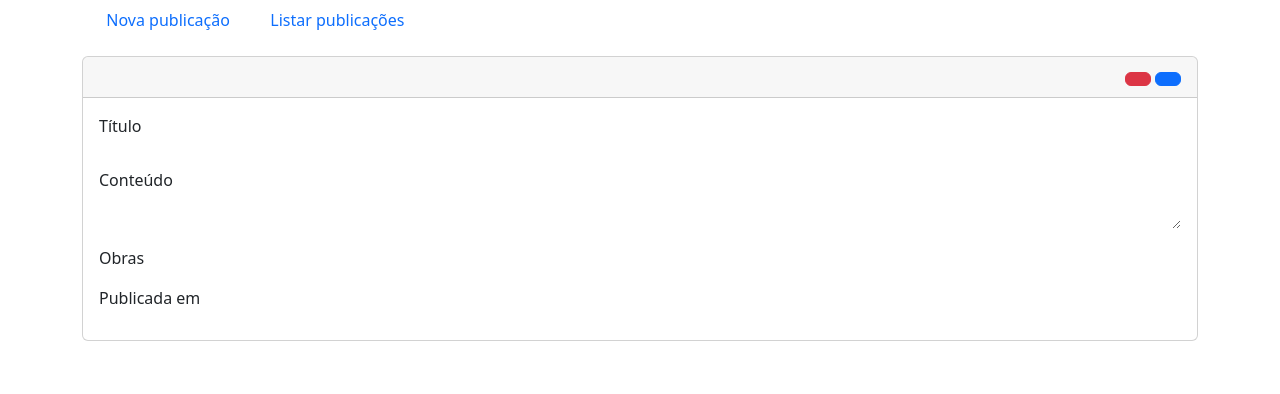
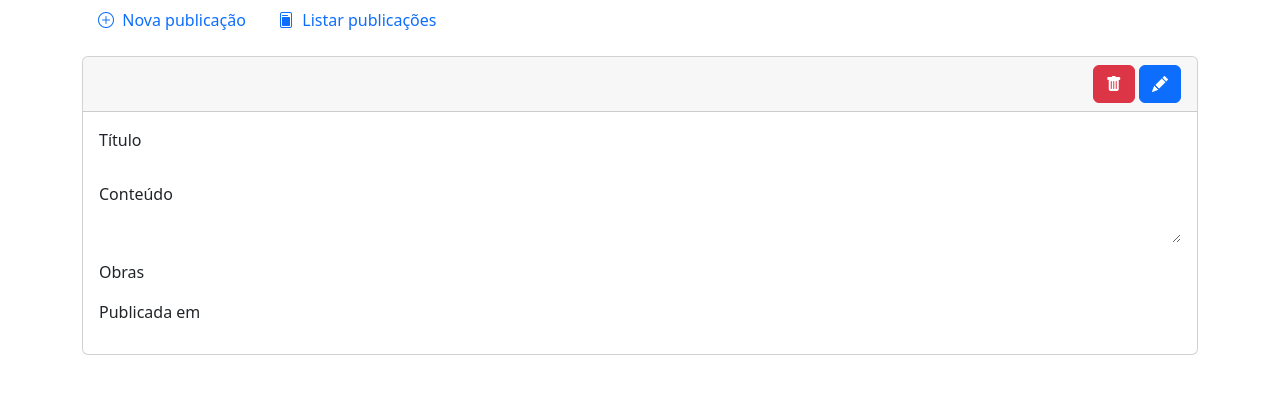
Before and after one commit to MateuxLucax/artmux-web, a PHP site: page /publicacoes/detalhe.php in a window 1280 px wide. Shown: the top 394 px of the page. Run offline with PHP 8.4, Linux system fonts and the light colour scheme; some libraries are stand-ins or nearby versions.

Commit message:
fix: finish migration to bootstrap icons

```diff
--- a/public/publicacoes/detalhe.php
+++ b/public/publicacoes/detalhe.php
@@ -6,12 +6,10 @@
   <div class="card">
     <div class="card-header" style="text-align: right">
       <button id="btn-excluir" class="btn btn-danger">
-        <!-- TODO: migrate to bootstrap icons -->
-        <i class="fas fa-trash"></i>
+        <i class="bi bi-trash-fill"></i>
       </button>
       <a id="link-alterar" class="btn btn-primary" href="#">
-        <!-- TODO: migrate to bootstrap icons -->
-        <i class="fas fa-edit"></i>
+        <i class="bi bi-pencil-fill"></i>
       </a>
     </div>
     <div class="card-body">
--- a/public/publicacoes/menu.php
+++ b/public/publicacoes/menu.php
@@ -1,15 +1,13 @@
 <ul class="nav mb-3">
   <li class="nav-item">
     <a href="/publicacoes/nova.php" class="nav-link <?= $pagMenu == 'nova' ? 'disabled' : '' ?>">
-      <!-- TODO: migrate to bootstrap icons -->
-      <i class="fas fa-plus-circle"></i>&nbsp;
+      <i class="bi bi-plus-circle"></i>&nbsp;
       Nova publicação
     </a>
   </li>
   <li class="nav-item">
-    <a href="/publicacoes/listar.php" class="nav-link <?= $pagMenu == 'listar' ? 'disabled' : '' ?>">
-      <!-- TODO: migrate to bootstrap icons -->
-      <i class="fas fa-list"></i>&nbsp;
+    <a href="/publicacoes/" class="nav-link <?= $pagMenu == 'listar' ? 'disabled' : '' ?>">
+      <i class="bi bi-file-post"></i>&nbsp;
       Listar publicações
     </a>
   </li>
```
Also changed, not shown: public/obras/detalhe.php (+2 -9 lines), public/obras/menu.php (+3 -6 lines).
